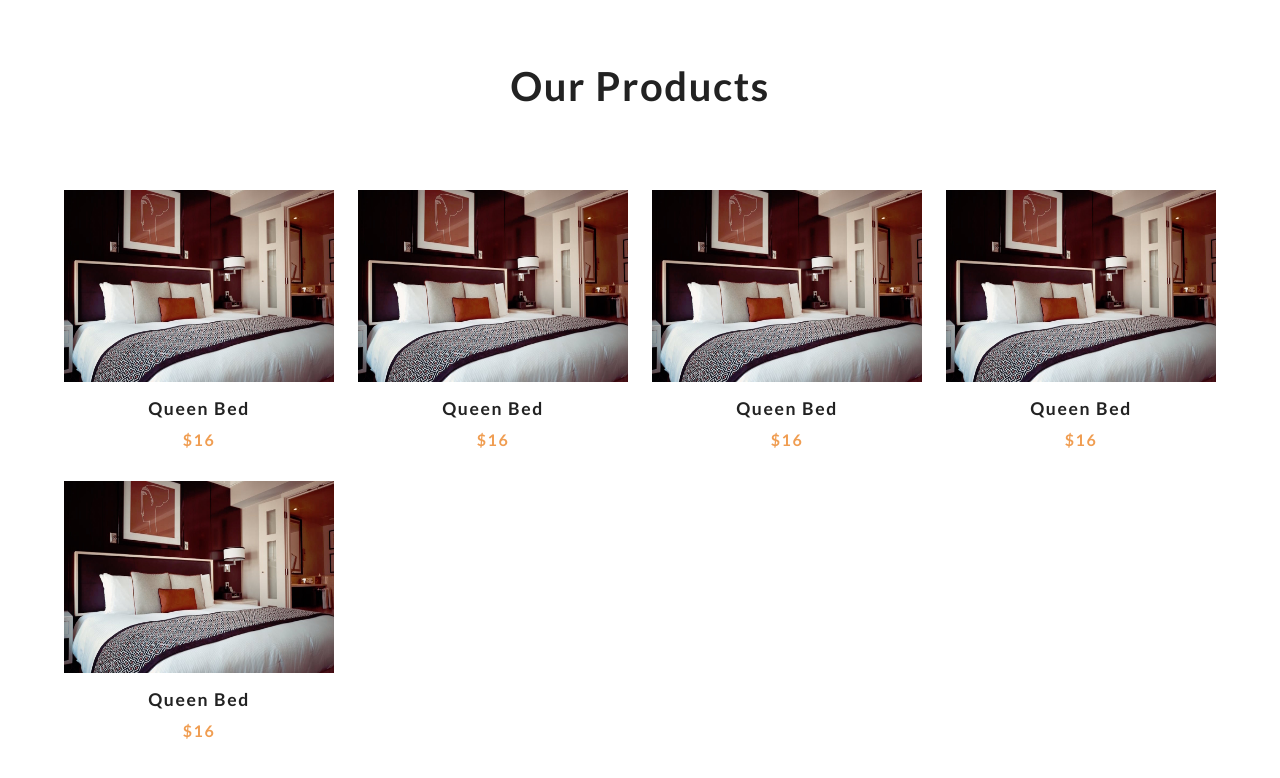
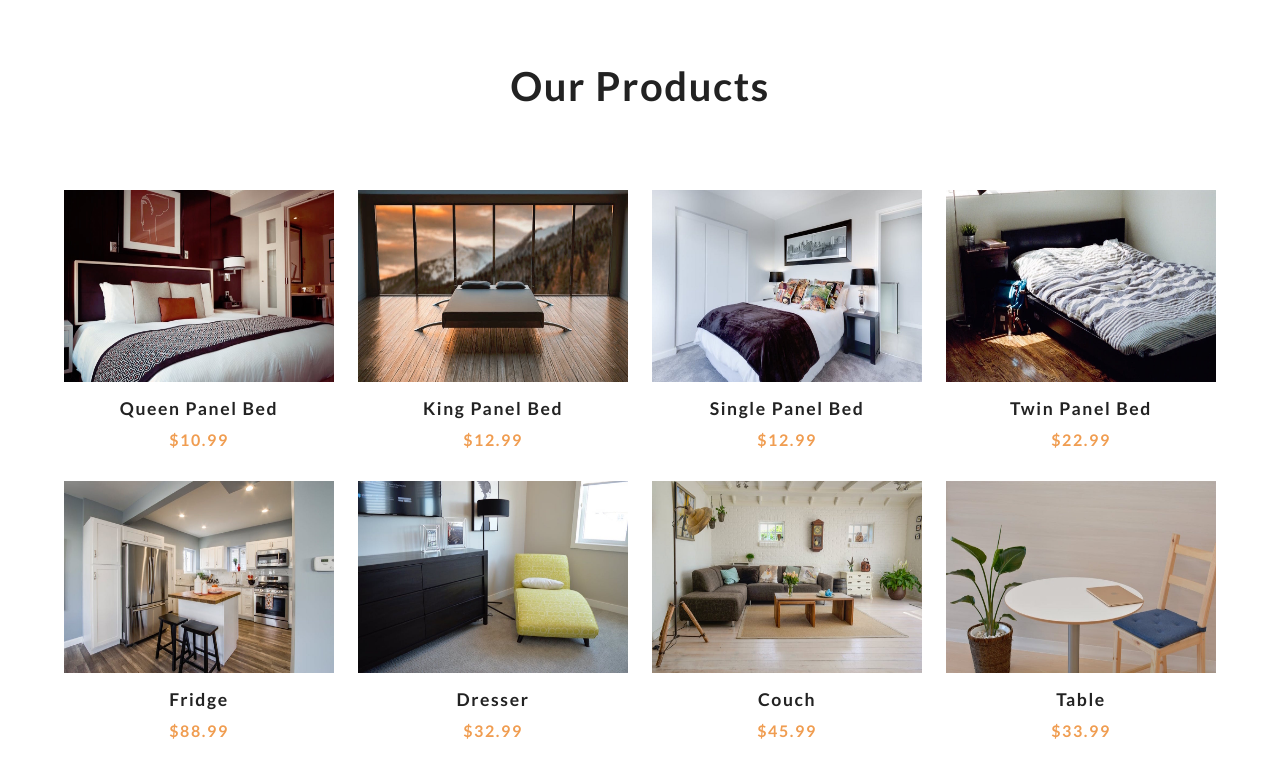
Before and after one commit to jackleikerchile/comfy-house-cart, a plain HTML site: page index.html in a window 1280 px wide. Shown: the part 802-1580 px from the top of the page. Drawn offline with Linux system fonts and the light colour scheme.

Commit message:
our products for each

```diff
--- a/app.js
+++ b/app.js
@@ -7,7 +7,7 @@ const cartOverlay = document.querySelector('.cart-overlay');
 const cartItems = document.querySelector('.cart-items');
 const cartTotal = document.querySelector('.cart-total');
 const cartContent = document.querySelector('.cart-content');
-const productsDOM = document.querySelector('.produts-center');
+const productsDOM = document.querySelector('.products-center');
 // cart
 let cart = [];
 
@@ -15,8 +15,18 @@ let cart = [];
 class Products {
   async getProducts() {
     try {
-      let result = await fetch('products.json')
-      return result;
+      let result = await fetch('products.json');
+      let data = await result.json();
+      let products = data.items;
+
+      // Calling JSON Objects //
+      products = products.map(item => {
+        const {title,price} = item.fields;
+        const {id} = item.sys;
+        const image = item.fields.image.fields.file.url;
+        return {title,price,id,image}
+      });
+      return products
     } catch (error) {
       console.log(error);
     }
@@ -25,11 +35,32 @@ class Products {
 }
 // display products
 class UI {
-
+  displayProducts(products) {
+    let result = '';
+    products.forEach(product => {
+      result += `
+      <!-- single product -->
+      <article class="product" id="products">
+        <div class="img-container">
+          <img src=${product.image} alt="product" class="product-img">
+          <button class="bag-btn" data-id=${product.id}>
+            <i class="fa fa-shopping-cart" aria-hidden="true"></i>add to bag
+          </button>
+        </div>
+        <h3>${product.title}</h3>
+        <h4>$${product.price}</h4>
+      </article>
+      <!-- end of single product -->
+      `;
+    });
+    productsDOM.innerHTML = result;
+  }
 }
 // local storage
 class Storage {
-
+  static saveProducts(products) {
+    localStorage.setItem("products", JSON.stringify(products));
+  }
 }
 
 document.addEventListener("DOMContentLoaded", () => {
@@ -37,5 +68,8 @@ document.addEventListener("DOMContentLoaded", () => {
   const products = new Products();
 
   // get all products
-  products.getProducts().then(data => console.log(data));
+  products.getProducts().then(products => {
+  ui.displayProducts(products);
+  Storage.saveProducts(products);
+  });
 });
--- a/index.html
+++ b/index.html
@@ -39,68 +39,7 @@
       <div class="section-title">
         <h2>our products</h2>
       </div>
-      <div class="products-center">
-        <!-- single product -->
-        <article class="product" id="products">
-          <div class="img-container">
-            <img src="./images/product-1.jpeg" alt="product" class="product-img">
-            <button class="bag-btn" data-id="1">
-              <i class="fa fa-shopping-cart" aria-hidden="true"></i>add to bag
-            </button>
-          </div>
-          <h3>queen bed</h3>
-          <h4>$16</h4>
-        </article>
-        <!-- end of single product -->
-        <!-- single product -->
-        <article class="product" id="products">
-          <div class="img-container">
-            <img src="./images/product-1.jpeg" alt="product" class="product-img">
-            <button class="bag-btn" data-id="1">
-              <i class="fa fa-shopping-cart" aria-hidden="true"></i>add to bag
-            </button>
-          </div>
-          <h3>queen bed</h3>
-          <h4>$16</h4>
-        </article>
-        <!-- end of single product -->
-        <!-- single product -->
-        <article class="product" id="products">
-          <div class="img-container">
-            <img src="./images/product-1.jpeg" alt="product" class="product-img">
-            <button class="bag-btn" data-id="1">
-              <i class="fa fa-shopping-cart" aria-hidden="true"></i>add to bag
-            </button>
-          </div>
-          <h3>queen bed</h3>
-          <h4>$16</h4>
-        </article>
-        <!-- end of single product -->
-        <!-- single product -->
-        <article class="product" id="products">
-          <div class="img-container">
-            <img src="./images/product-1.jpeg" alt="product" class="product-img">
-            <button class="bag-btn" data-id="1">
-              <i class="fa fa-shopping-cart" aria-hidden="true"></i>add to bag
-            </button>
-          </div>
-          <h3>queen bed</h3>
-          <h4>$16</h4>
-        </article>
-        <!-- end of single product -->
-        <!-- single product -->
-        <article class="product" id="products">
-          <div class="img-container">
-            <img src="./images/product-1.jpeg" alt="product" class="product-img">
-            <button class="bag-btn" data-id="1">
-              <i class="fa fa-shopping-cart" paria-hidden="true"></i>add to bag
-            </button>
-          </div>
-          <h3>queen bed</h3>
-          <h4>$16</h4>
-        </article>
-        <!-- end of single product -->
-      </div>
+      <div class="products-center"></div>
     </section>
   <!-- end of products-->
   <!-- cart -->
```
